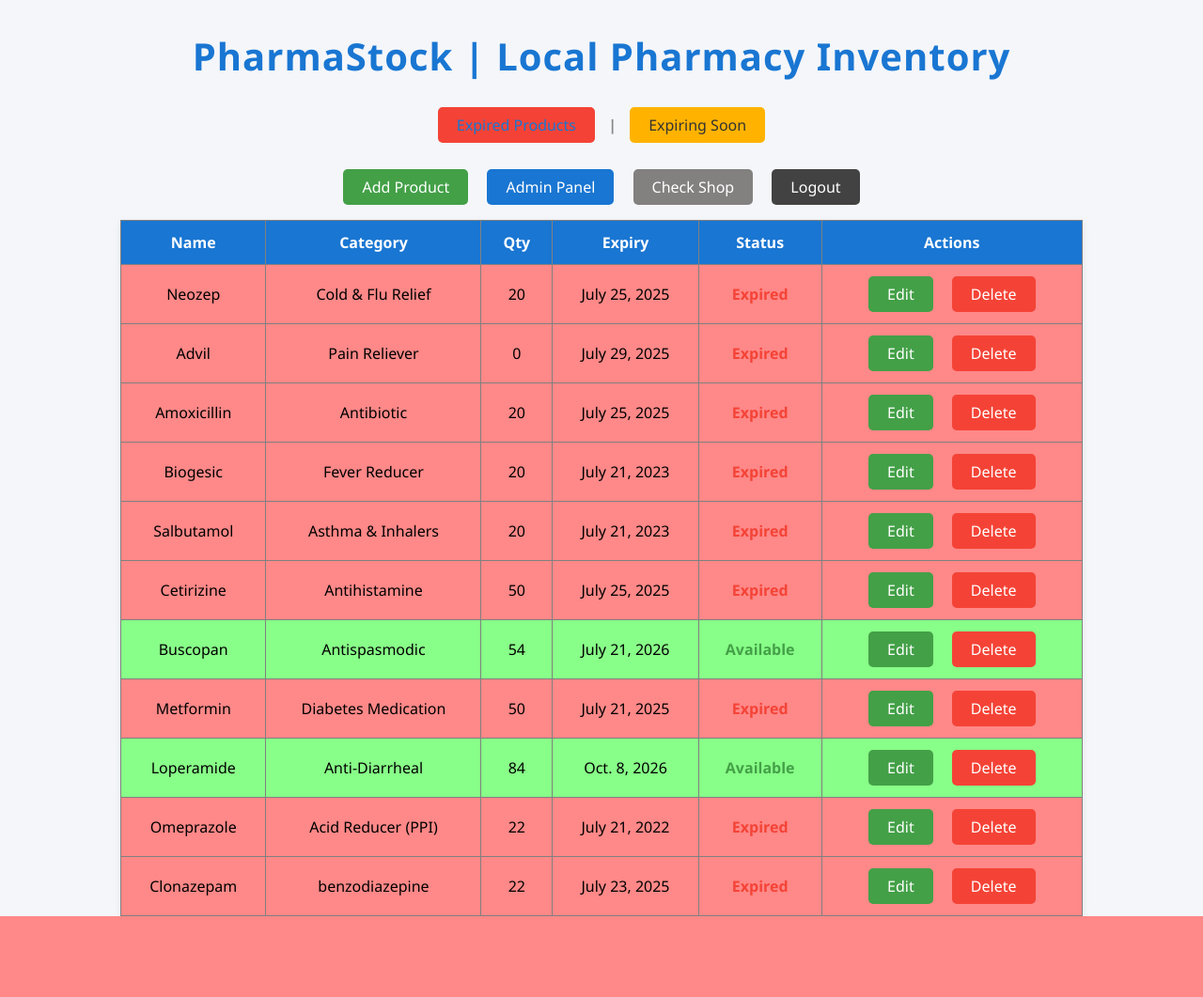
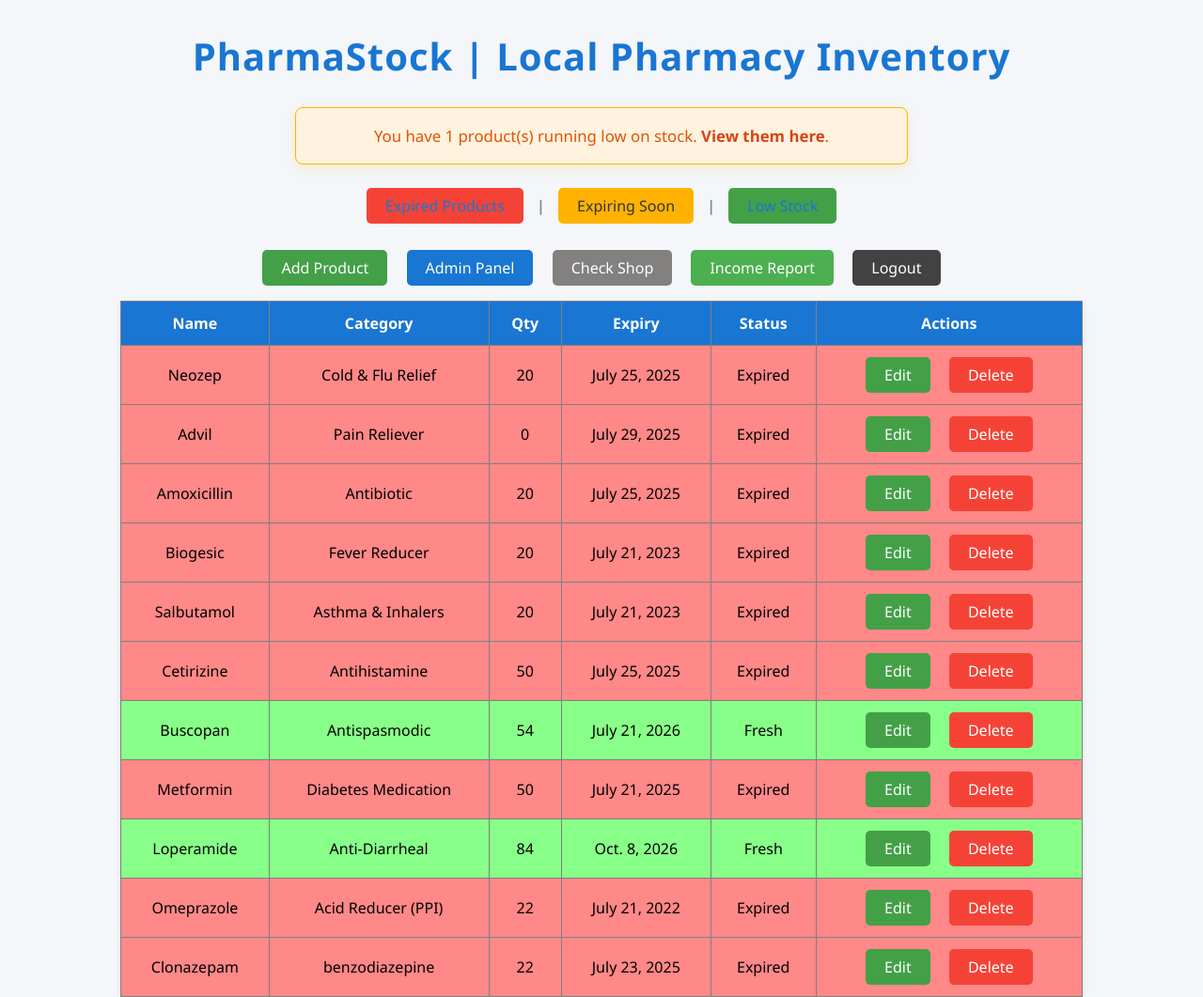
Before and after one commit to TheUnshackled1/PharmaStock-Local-Pharmacy-Inventory, a Django app: page /dashboard/products/ in a window 1280 px wide. Shown: the whole page at 94% size. Before the commit the page ends 975 px from the top, so only its background shows below. Run offline with Django 5.2, Linux system fonts and the light colour scheme; a user stored in the database is signed in; data comes from the database, SQL or seed files in the repository; both versions use the stored data as it was after the commit.

Commit message:
modified files and added incomplete workflow

```diff
--- a/inventory/forms.py
+++ b/inventory/forms.py
@@ -4,4 +4,4 @@
 class ProductForm(forms.ModelForm):
     class Meta:
         model = Product
-        fields = ['name', 'category', 'quantity', 'expiry_date']
+        fields = ['name', 'category', 'quantity', 'price', 'low_stock_threshold', 'expiry_date']
--- a/inventory/templates/inventory/product_list.html
+++ b/inventory/templates/inventory/product_list.html
@@ -10,17 +10,26 @@
 <body>
     <h1 class="main-title">PharmaStock | Local Pharmacy Inventory</h1>
 
+    {% if low_stock_count > 0 %}
+        <div class="low-stock-alert">
+            <p>You have {{ low_stock_count }} product(s) running low on stock. <a href="{% url 'low_stock' %}">View them here</a>.</p>
+        </div>
+    {% endif %}
+
 
         <div class="nav-links">
             <a href="{% url 'expired_products' %}" class="nav-btn expired">Expired Products</a>
             <span class="divider">|</span>
             <a href="{% url 'expiring_soon' %}" class="nav-btn expiring">Expiring Soon</a>
+            <span class="divider">|</span>
+            <a href="{% url 'low_stock' %}" class="nav-btn low-stock">Low Stock</a>
         </div>
 
         <div style="text-align:center; margin-bottom: 16px;">
                 <a href="{% url 'product_add' %}" class="nav-btn" style="margin-right: 8px;">Add Product</a>
                 <a href="/admin/" class="nav-btn" style="background-color: #1976d2; color: white; margin-right: 8px;">Admin Panel</a>
                 <a href="{% url 'customer_product_list' %}" class="nav-btn" style="background-color: #838080ff; color: white;">Check Shop</a>
+                <a href="{% url 'income_report' %}" class="nav-btn" style="background-color: #4CAF50; color: white;">Income Report</a>
                 <a href="{% url 'logout' %}" class="nav-btn" style="background-color: #424242; color: white;">Logout</a>
         </div>
 
@@ -31,18 +40,12 @@
             <th>Name</th><th>Category</th><th>Qty</th><th>Expiry</th><th>Status</th><th>Actions</th>
         </tr>
         {% for product in products %}
-        <tr style="background-color: {% if product.is_expired %}#f88{% elif product.days_until_expiry <= 7 %}#ff8{% else %}#8f8{% endif %}">
+        <tr style="background-color: {% if product.status == 'Expired' %}#f88{% elif product.status == 'Expiring Soon' %}#ff8{% elif product.status == 'Low Stock' %}#ffcc80{% else %}#8f8{% endif %}">
             <td>{{ product.name }}</td>
             <td>{{ product.category }}</td>
             <td>{{ product.quantity }}</td>
             <td>{{ product.expiry_date }}</td>
-            <td>
-                {% if product.expiry_date >= today %}
-                    <span style="color: #43a047; font-weight: bold;">Available</span>
-                {% else %}
-                    <span style="color: #f44336; font-weight: bold;">Expired</span>
-                {% endif %}
-            </td>
+            <td>{{ product.status }}</td>
             <td>
                 <a href="{% url 'product_edit' product.pk %}" class="nav-btn">Edit</a>
                 <a href="{% url 'product_delete' product.pk %}" class="nav-btn expired">Delete</a>
--- a/inventory/urls.py
+++ b/inventory/urls.py
@@ -12,10 +12,14 @@
     path('dashboard/products/', views.product_list, name='product_list'),
     path('expired/', views.expired_products, name='expired_products'),
     path('expiring-soon/', views.expiring_soon_products, name='expiring_soon'),
+    path('low-stock/', views.low_stock_products, name='low_stock'),
+    path('income-report/', views.income_report, name='income_report'),
     path('add/', views.product_create, name='product_add'),
     path('edit/<int:pk>/', views.product_update, name='product_edit'),
     path('delete/<int:pk>/', views.product_delete, name='product_delete'),
 
     # Customer shop (optional, can be removed if home.html is the shop)
     path('shop/', views.customer_product_list, name='customer_product_list'),
+    path('buy/<int:pk>/', views.purchase_product, name='purchase_product'),
+    path('checkout/', views.checkout, name='checkout'),
 ]
--- a/inventory/views.py
+++ b/inventory/views.py
@@ -2,6 +2,7 @@
 from .models import Product
 from datetime import timedelta
 from django.utils import timezone
+from django.contrib import messages
 
 from django.contrib.auth.models import User
 
@@ -96,8 +97,9 @@
 @admin_required
 def product_list(request):
     products = Product.objects.all()
+    low_stock_count = sum(1 for p in products if p.is_low_stock)
     today = timezone.now().date()
-    return render(request, 'inventory/product_list.html', {'products': products, 'today': today})
+    return render(request, 'inventory/product_list.html', {'products': products, 'today': today, 'low_stock_count': low_stock_count})
 
 @admin_required
 def expired_products(request):
@@ -112,6 +114,25 @@
     products = Product.objects.filter(expiry_date__range=[today, soon])
     return render(request, 'inventory/expiring_soon.html', {'products': products})
 
+@admin_required
+def low_stock_products(request):
+    products = [p for p in Product.objects.all() if p.is_low_stock]
+    return render(request, 'inventory/low_stock_products.html', {'products': products})
+
+@admin_required
+def income_report(request):
+    purchases = Purchase.objects.all()
+    total_income = sum(purchase.total_price for purchase in purchases)
+
+    # You can add more complex filtering/aggregation here if needed
+    # For example, income by month, by product, etc.
+
+    context = {
+        'purchases': purchases,
+        'total_income': total_income,
+    }
+    return render(request, 'inventory/income_report.html', context)
+
 @login_required
 def customer_product_list(request):
     products = Product.objects.all()  # or filter as you prefer
@@ -120,3 +141,94 @@
         'products': products,
         'today': today
     })
+
+@login_required
+def purchase_product(request, pk):
+    if request.method == 'POST':
+        product = get_object_or_404(Product, pk=pk)
+        try:
+            quantity_to_buy = int(request.POST.get('quantity', 1))
+        except ValueError:
+            messages.error(request, "Invalid quantity.")
+            return redirect('customer_product_list')
+
+        if quantity_to_buy <= 0:
+            messages.error(request, "Quantity must be at least 1.")
+            return redirect('customer_product_list')
+
+        if product.quantity >= quantity_to_buy:
+            # Don't decrease stock here yet, do it in checkout
+            # product.quantity -= quantity_to_buy
+            # product.save()
+            total_cost = product.price * quantity_to_buy
+            request.session['purchase_info'] = {
+                'product_id': product.pk,
+                'quantity': quantity_to_buy,
+                'total_cost': str(total_cost) # Store as string to avoid Decimal serialization issues
+            }
+            return redirect('checkout')
+        else:
+            messages.error(request, f"Not enough {product.name} in stock. Available: {product.quantity}.")
+    return redirect('customer_product_list')
+
+@login_required
+def checkout(request):
+    purchase_info = request.session.get('purchase_info')
+    if not purchase_info:
+        messages.error(request, "No purchase information found. Please select a product first.")
+        return redirect('customer_product_list')
+
+    product = get_object_or_404(Product, pk=purchase_info['product_id'])
+    quantity = purchase_info['quantity']
+    total_cost = float(purchase_info['total_cost'])
+
+    if request.method == 'POST':
+        try:
+            payment_amount = float(request.POST.get('payment_amount'))
+        except (ValueError, TypeError):
+            messages.error(request, "Invalid payment amount.")
+            return render(request, 'inventory/checkout.html', {
+                'product': product,
+                'quantity': quantity,
+                'total_cost': total_cost,
+                'change': None
+            })
+
+        if payment_amount < total_cost:
+            messages.error(request, "Payment amount is less than the total cost.")
+            return render(request, 'inventory/checkout.html', {
+                'product': product,
+                'quantity': quantity,
+                'total_cost': total_cost,
+                'change': None
+            })
+        else:
+            change = payment_amount - total_cost
+            # Deduct stock here
+            if product.quantity >= quantity:
+                product.quantity -= quantity
+                product.save()
+
+                # Create a Purchase record
+                from .models import Purchase # Import here to avoid circular dependency if Product is not yet defined
+                Purchase.objects.create(
+                    product=product,
+                    customer=request.user,
+                    quantity=quantity,
+                    total_price=total_cost
+                )
+
+                messages.success(request, f"Purchase successful! Your change is ${change:.2f}.")
+                del request.session['purchase_info'] # Clear session data
+                return redirect('customer_product_list')
+            else:
+                messages.error(request, f"Not enough {product.name} in stock. Available: {product.quantity}.")
+                del request.session['purchase_info'] # Clear session data
+                return redirect('customer_product_list')
+
+    return render(request, 'inventory/checkout.html', {
+        'product': product,
+        'quantity': quantity,
+        'total_cost': total_cost,
+        'change': None
+    })
--- a/static/styles.css
+++ b/static/styles.css
@@ -296,3 +296,150 @@
     border: 1px solid #b0bec5;
     font-size: 1rem;
 }
+
+.low-stock-alert {
+    background-color: #fff3e0; /* Lighter, softer orange background */
+    border: 1px solid #ffb300; /* Original border color */
+    border-radius: 8px; /* Slightly more rounded corners */
+    padding: 18px 25px; /* Increased padding */
+    margin: 25px auto; /* Increased margin */
+    text-align: center;
+    width: 85%; /* Slightly wider */
+    max-width: 600px; /* Max width for better readability on large screens */
+    box-shadow: 0 4px 12px rgba(255, 179, 0, 0.2); /* Subtle orange shadow */
+    display: flex; /* Use flexbox for better alignment */
+    align-items: center;
+    justify-content: center;
+    gap: 10px; /* Space between text and link */
+}
+
+.low-stock-alert p {
+    margin: 0;
+    font-weight: 500;
+    color: #e65100; /* Darker orange for text for better contrast */
+    font-size: 1.05rem;
+}
+
+.low-stock-alert a {
+    color: #d84315; /* Even darker orange/red for the link */
+    font-weight: 700;
+    text-decoration: none;
+    transition: color 0.2s ease-in-out;
+}
+
+.low-stock-alert a:hover {
+    text-decoration: underline;
+    color: #bf360c; /* Darker on hover */
+}
+
+.buy-form {
+    display: flex;
+    align-items: center;
+    justify-content: center;
+    gap: 5px;
+}
+
+.quantity-input {
+    width: 60px;
+    padding: 6px 8px;
+    border: 1px solid #ccc;
+    border-radius: 4px;
+    text-align: center;
+    -moz-appearance: textfield; /* Firefox */
+}
+
+.quantity-input::-webkit-outer-spin-button,
+.quantity-input::-webkit-inner-spin-button {
+    -webkit-appearance: none;
+    margin: 0;
+}
+
+.messages {
+    list-style: none;
+    padding: 10px;
+    margin: 10px auto;
+    width: 80%;
+    max-width: 800px;
+    border-radius: 5px;
+    text-align: center;
+}
+
+.messages li {
+    padding: 8px;
+    margin-bottom: 5px;
+    border-radius: 4px;
+    font-weight: bold;
+}
+
+.messages .success {
+    background-color: #d4edda;
+    color: #155724;
+    border: 1px solid #c3e6cb;
+}
+
+.messages .error {
+    background-color: #f8d7da;
+    color: #721c24;
+    border: 1px solid #f5c6cb;
+}
+
+.messages .info {
+    background-color: #d1ecf1;
+    color: #0c5460;
+    border: 1px solid #bee5eb;
+}
+
+.checkout-container {
+    max-width: 500px;
+    margin: 30px auto;
+    padding: 30px;
+    background-color: #fff;
+    border-radius: 8px;
+    box-shadow: 0 2px 12px rgba(0,0,0,0.1);
+    text-align: center;
+}
+
+.checkout-container h2 {
+    color: #1976d2;
+    margin-bottom: 20px;
+}
+
+.checkout-container p {
+    font-size: 1.1rem;
+    margin-bottom: 10px;
+}
+
+.payment-form {
+    margin-top: 25px;
+    display: flex;
+    flex-direction: column;
+    align-items: center;
+    gap: 15px;
+}
+
+.payment-form label {
+    font-weight: bold;
+    color: #333;
+}
+
+.payment-form input[type="number"] {
+    padding: 10px;
+    border: 1px solid #ccc;
+    border-radius: 5px;
+    width: 80%;
+    max-width: 200px;
+    text-align: center;
+    font-size: 1.1rem;
+}
+
+.payment-form button {
+    padding: 12px 30px;
+    font-size: 1.1rem;
+}
+
+.change-display {
+    margin-top: 25px;
+    font-size: 1.3rem;
+    color: #28a745;
+    font-weight: bold;
+}
```
Also changed, not shown: inventory/admin.py (+8 -2 lines), inventory/models.py (+21 -2 lines), inventory/templates/inventory/checkout.html (added, +40 -0 lines), inventory/templates/inventory/customer_product_list.html (+19 -5 lines), inventory/templates/inventory/income_report.html (added, +47 -0 lines), inventory/templates/inventory/low_stock_products.html (added, +35 -0 lines), db.sqlite3, inventory/migrations/0002_product_low_stock_threshold.py (added), inventory/migrations/0003_product_price.py (added), inventory/migrations/0004_purchase.py (added).
